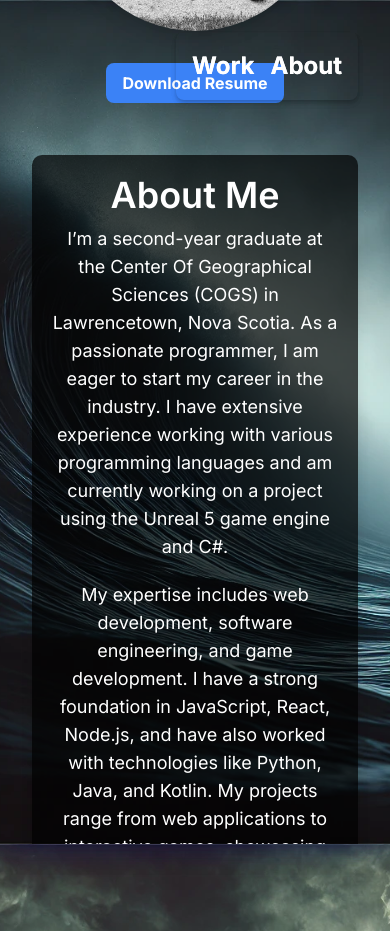
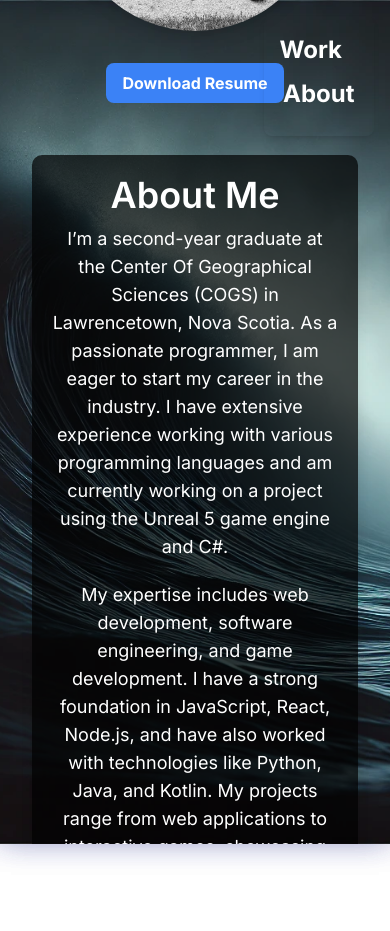
Before and after one commit to Jacob-Britt/jake-portfolio, a Next.js app: page / in a window 390 px wide. Shown: the top 931 px of the page. After the commit the page ends 844 px from the top, so only its background shows below. Built offline with nearby package versions, Linux system fonts and the light colour scheme.

Commit message:
responsiveness changes

```diff
--- a/globals.css
+++ /dev/null
@@ -1,81 +0,0 @@
-@tailwind base;
-@tailwind components;
-@tailwind utilities;
-
-:root {
-  --foreground-rgb: 255, 255, 255;
-  --background-start-rgb: 0, 0, 0;
-  --background-end-rgb: 0, 0, 0;
-}
-
-@media (prefers-color-scheme: dark) {
-  :root {
-    --foreground-rgb: 255, 255, 255;
-    --background-start-rgb: 0, 0, 0;
-    --background-end-rgb: 0, 0, 0;
-  }
-}
-
-body, html {
-  margin: 0;
-  padding: 0;
-  width: 100%;
-  height: 100%;
-  font-family: 'Roboto', sans-serif;
-  scroll-behavior: smooth;
-}
-
-.section {
-  height: 100vh;
-  display: flex;
-  justify-content: center;
-  align-items: center;
-  padding: 20px;
-  box-sizing: border-box;
-}
-
-.header-section {
-  position: relative;
-}
-
-.about-section {
-  background: linear-gradient(to bottom, #000, #333);
-  color: white;
-  padding: 20px;
-}
-
-.projects-container {
-  height: 100vh; /* Ensure the projects section takes full height */
-}
-
-#tsparticles {
-  position: absolute;
-  width: 100%;
-  height: 100%;
-  z-index: 1;
-}
-
-.header .menu ul {
-  list-style: none;
-  padding: 0;
-  margin: 0;
-}
-
-.header .menu li {
-  cursor: pointer;
-}
-
-.header .menu li:hover {
-  color: #00d8ff;
-}
-
-body {
-  margin: 0;
-  font-family: -apple-system, BlinkMacSystemFont, 'Segoe UI', Roboto, 'Helvetica Neue', Arial, sans-serif;
-  background: linear-gradient(to bottom, #000, #111);
-  color: white;
-}
-
-.header-hidden {
-  display: none;
-}
--- a/src/app/CSS/globals.css
+++ b/src/app/CSS/globals.css
@@ -55,7 +55,6 @@ body, html {
   z-index: 1;
 }
 
-
 body {
   margin: 0;
   font-family: -apple-system, BlinkMacSystemFont, 'Segoe UI', Roboto, 'Helvetica Neue', Arial, sans-serif;
@@ -84,8 +83,6 @@ body {
   -webkit-overflow-scrolling: touch;
 }
 
-
-
 @media (min-width: 768px) {
   .project-card {
     flex: 0 0 33.3333%;
--- a/src/app/CSS/navigation.css
+++ b/src/app/CSS/navigation.css
@@ -1,34 +1,50 @@
 nav {
-    position: absolute;
+    position: fixed;
     top: 2rem;
     right: 2rem;
     padding: 16px;
     border-radius: 8px;
     box-shadow: 0px 4px 6px -1px rgba(0, 0, 0, 0.1), 0px 2px 4px -1px rgba(0, 0, 0, 0.06);
-    transition: transform 0.3s ease; /* Smooth transition for hover effect */
-    z-index: 100; /* Ensure the nav is on top */
+    transition: transform 0.3s ease;
+    z-index: 15;
   }
 
   nav ul {
     list-style-type: none;
     padding: 0;
     margin: 0;
-    display: flex; /* Align items horizontally */
+    display: flex;
+    flex-direction: row; /* Default to row layout */
   }
 
   nav ul li {
-    font-size: 1.5rem; /* Adjusted font size for modern look */
+    font-size: 1.5rem;
     font-weight: bold;
     cursor: pointer;
-    transition: color 0.3s, text-shadow 0.3s; /* Smooth transition for hover effect */
-    margin-right: 16px; /* Add space between items */
+    transition: color 0.3s, text-shadow 0.3s;
+    margin-right: 16px;
   }
 
   nav ul li:last-child {
-    margin-right: 0; /* Remove margin from the last item */
+    margin-right: 0;
   }
 
   nav ul li:hover {
     color: #0fa9d8;
-    text-shadow: 0 0 10px #0fa9d8, 0 0 20px #0fa9d8; /* Text glow effect */
+    text-shadow: 0 0 10px #0fa9d8, 0 0 20px #0fa9d8;
   }
+
+  @media (max-width: 768px) {
+    nav {
+      top: 1rem;
+      right: 1rem;
+    }
+
+    nav ul {
+      flex-direction: column; /* Stack items vertically on smaller screens */
+    }
+
+    nav ul li {
+      margin-bottom: 8px;
+    }
+  }
--- a/src/app/CSS/page.css
+++ b/src/app/CSS/page.css
@@ -21,7 +21,6 @@ body, html {
     display: none; /* Hide header when scrolling past the project section */
   }
 
-
   /* hide scroll bar */
   ::-webkit-scrollbar {
     display: none;
--- a/src/app/CSS/project-card.css
+++ b/src/app/CSS/project-card.css
@@ -1,16 +1,17 @@
 /* Project card styling */
 .project-card {
-  width: 100%; /* Adjusted to fit better */
+  width: 90%; /* Adjusted to fit better */
   max-width: 900px; /* Increased max-width */
   margin: 20px; /* Add some margin around the card */
-  box-shadow: 0 4px 8px rgba(0,0,0,0.1); /* Add a shadow for depth */
+  box-shadow: 0 4px 8px rgba(0, 0, 0, 0.1); /* Add a shadow for depth */
   border-radius: 10px; /* Optional: round the corners */
   overflow: hidden; /* Ensure nothing spills outside the card's bounds */
   transition: transform 0.3s ease-in-out; /* Add a smooth hover effect */
   position: absolute; /* Center the card on the screen */
   top: 50%;
   left: 50%;
-  transform: translate(-190%, -60%);
+  transform: translate(-50%, -50%);
+  z-index: 5; /* Ensure it is above other elements */
 }
 
 .projects-content {
@@ -77,4 +78,5 @@
   position: absolute; /* Position the element absolutely relative to its first positioned (not static) ancestor element */
   left: 0; /* Align to the left side of the screen */
   top: 0; /* Align to the top of the screen (optional, adjust as needed) */
+  z-index: 10; /* Ensure the logo is on top */
 }
--- a/src/app/CSS/projects.css
+++ b/src/app/CSS/projects.css
@@ -28,3 +28,48 @@ swiper-slide {
   align-items: center;
   height: 100%;
 }
+
+.projects-container {
+  display: flex;
+  justify-content: center; /* Center horizontally */
+  align-items: center; /* Center vertically */
+  height: 100vh; /* Full height */
+  width: 100%; /* Full width */
+  position: relative;
+  z-index: 5; /* Ensure it's above other elements */
+}
+
+.project-card {
+  width: 80%; /* Adjust width as needed */
+  max-width: 800px; /* Adjust max-width as needed */
+  margin: 20px; /* Margin around the card */
+  box-shadow: 0 4px 8px rgba(0, 0, 0, 0.1); /* Shadow for depth */
+  border-radius: 10px; /* Round the corners */
+  overflow: hidden; /* Prevent overflow */
+  transition: transform 0.3s ease-in-out; /* Smooth hover effect */
+  position: relative; /* Position relative to the container */
+}
+
+@media (min-width: 1920px) { /* Adjust for 1080p screens and above */
+  .project-card {
+    width: 50%; /* Adjust width for larger screens */
+    margin: 20px; /* Keep consistent margin */
+    box-shadow: 0 4px 8px rgba(0, 0, 0, 0.2); /* Enhance shadow for better depth perception on larger screens */
+  }
+}
+
+/* Responsive adjustments */
+@media (max-width: 768px) { /* Adjust for tablets and below */
+  .project-card {
+    width: 90%; /* Increase width on smaller screens for better use of space */
+    margin: 10px; /* Reduce margin to save space */
+  }
+}
+
+@media (max-width: 480px) { /* Adjust for mobile phones */
+  .project-card {
+    width: 95%; /* Further increase width on very small screens */
+    margin: 5px; /* Further reduce margin */
+    box-shadow: 0 2px 4px rgba(0, 0, 0, 0.1); /* Lighter shadow to match smaller screen aesthetic */
+  }
+}
```
Lines whose indentation alone changed are shown as unchanged.
